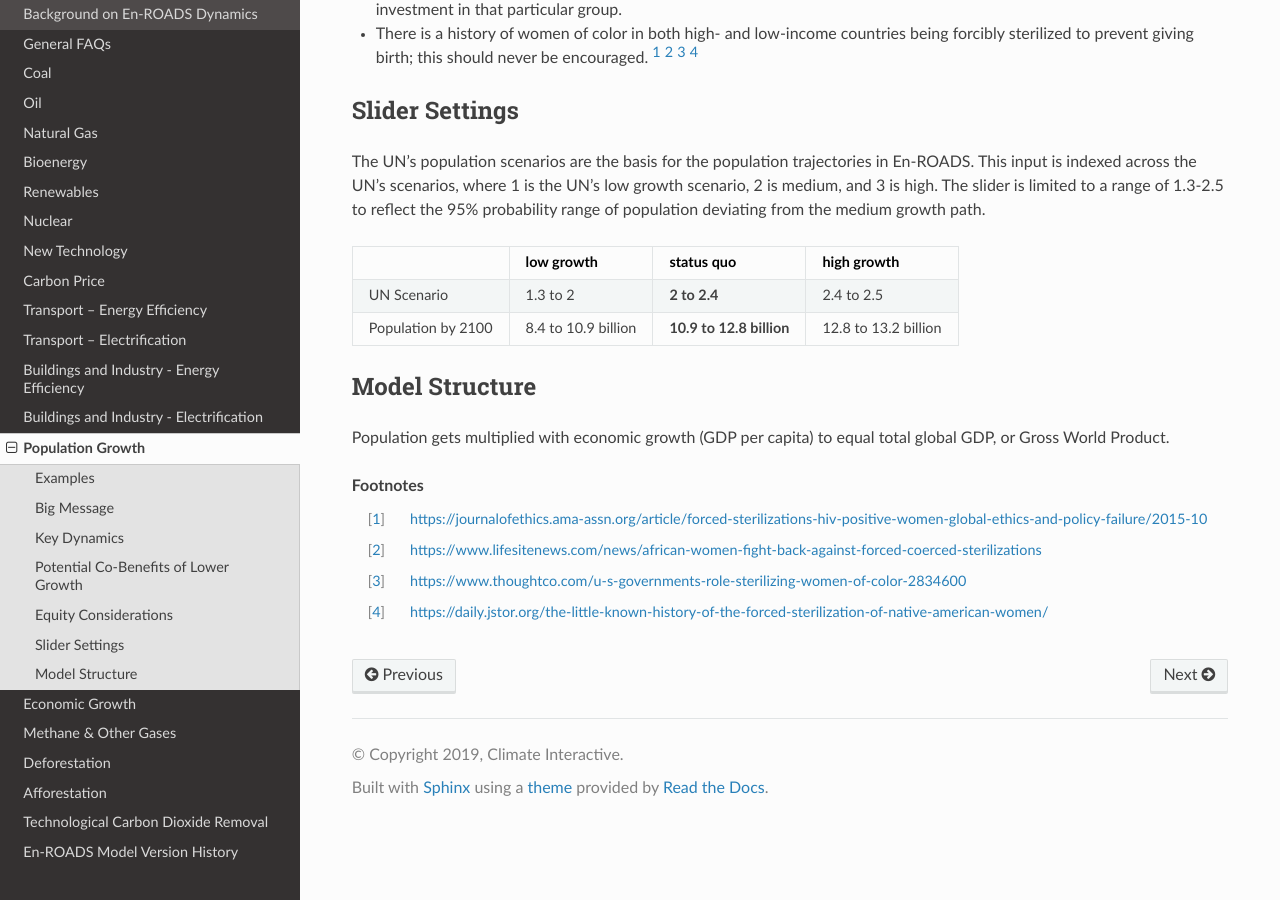
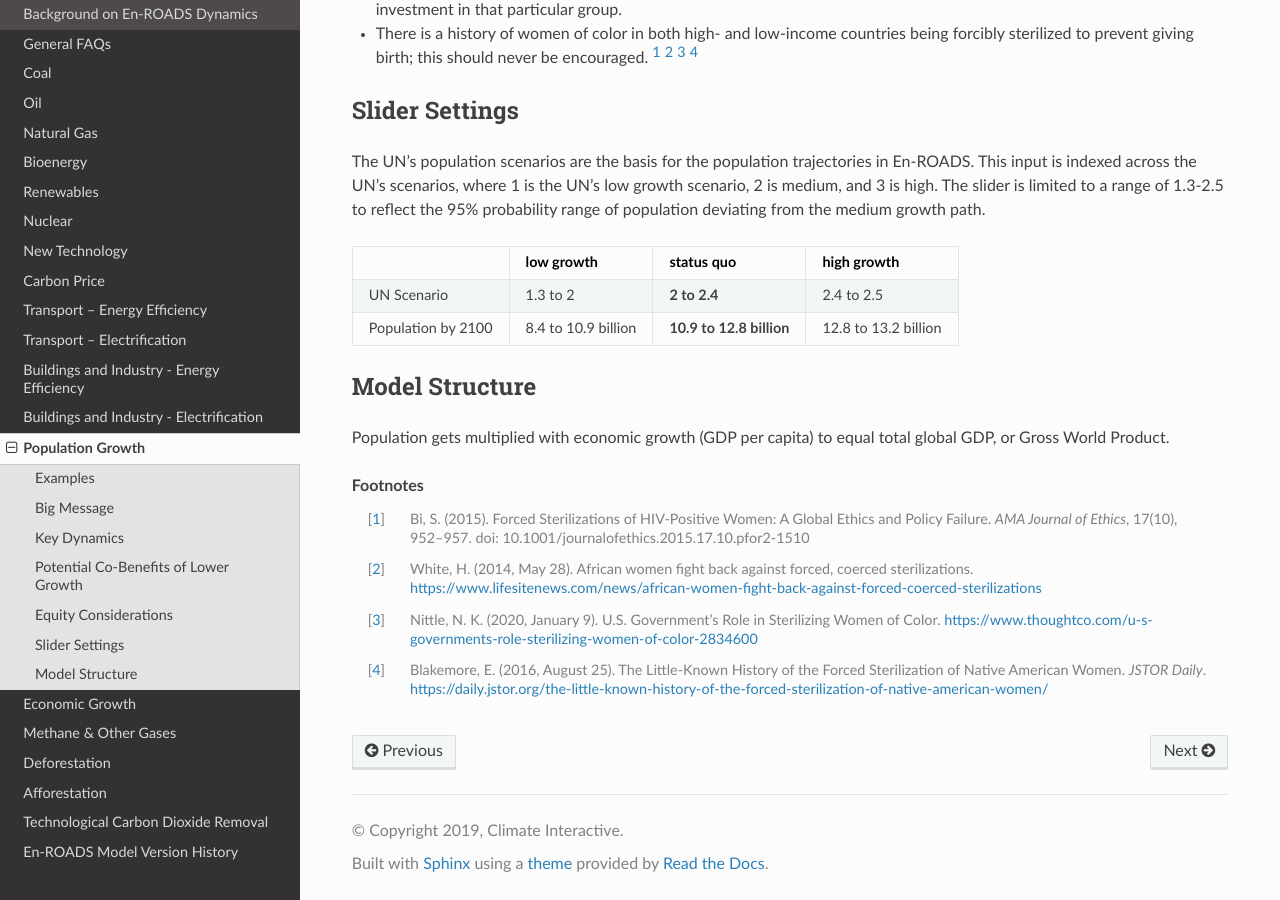
Before and after one commit to climateinteractive/enroads-guide, a Sphinx documentation site: the page built from docs/guide/population.rst, in a window 1280 px wide and 900 px high, scrolled down 955 px. Built offline with Sphinx 7.4.7 and the Read the Docs theme 2.0.0, drawn with Linux system fonts in a browser that asks for light colours.

Commit message:
APA citations for nuclear, b&i elec, pop growth, econ growth, and deforestation

```diff
--- a/docs/guide/buildings_elec.rst
+++ b/docs/guide/buildings_elec.rst
@@ -57,7 +57,7 @@ This input affects climate outcomes through two pathways:
 
 .. rubric:: Footnotes
 
-.. [#buildingselecfn1] https://www.who.int/airpollution/household/health-impacts/en/
+.. [#buildingselecfn1] World Health Organization. (2018, May 7). Household air pollution: Health impacts. https://www.who.int/airpollution/household/health-impacts/en/
 
 .. SUBSTITUTIONS SECTION
 
--- a/docs/guide/deforestation.rst
+++ b/docs/guide/deforestation.rst
@@ -51,8 +51,8 @@ Emissions from deforestation stay level in the Business as Usual scenario to ref
 
 .. rubric:: Footnotes
 
-.. [#deforestationfn1] https://www.nationalgeographic.com/culture/2019/05/millions-india-indigenous-people-face-eviction-from-forests/
-.. [#deforestationfn2] https://unpo.org/article/20563
+.. [#deforestationfn1] Salopek, P. (2019, May 16). Millions of indigenous people face eviction from their forest homes. *National Geographic*. https://www.nationalgeographic.com/culture/2019/05/millions-india-indigenous-people-face-eviction-from-forests/
+.. [#deforestationfn2] Mwijuke, G. (2018, January 12). Batwa of Uganda mired in extreme poverty. *Chwezitraveller*. https://www.chwezitraveller.com/featured/batwa-ugandas-conservation-refugees-mired-in-extreme-poverty/
 
 .. SUBSTITUTIONS SECTION
 
--- a/docs/guide/econ_growth.rst
+++ b/docs/guide/econ_growth.rst
@@ -48,7 +48,7 @@ Whereas, in the real world, there would be feedbacks to economic growth from ene
 
 .. rubric:: Footnotes
 
-.. [#econgrowthfn1] https://doi.org/10.1016/j.socscimed.2017.03.029
+.. [#econgrowthfn1] Ruckert, A., & Labonté, R. (2017). Health inequities in the age of austerity: The need for social protection policies. *Social Science & Medicine, 187*, 306–311. https://doi.org/10.1016/j.socscimed.2017.03.029
 
 .. SUBSTITUTIONS SECTION
 
--- a/docs/guide/nuclear.rst
+++ b/docs/guide/nuclear.rst
@@ -64,8 +64,8 @@ This sector tracks several stages of nuclear power plants, or energy supply capa
 
 .. rubric:: Footnotes
 
-.. [#nuclearfn1] https://www.ucsusa.org/clean-energy/energy-water-use/water-energy-electricity-nuclear
-.. [#nuclearfn2] https://doi.org/10.3390/ijerph13070700
+.. [#nuclearfn1] Union of Concerned Scientists. (2013, July). How it Works: Water for Nuclear. https://www.ucsusa.org/resources/water-nuclear
+.. [#nuclearfn2] Kyne, D., & Bolin, B. (2016). Emerging Environmental Justice Issues in Nuclear Power and Radioactive Contamination. *International Journal of Environmental Research and Public Health*, 13(7), 700. https://doi.org/10.3390/ijerph13070700
 
 .. SUBSTITUTIONS SECTION
 
--- a/docs/guide/population.rst
+++ b/docs/guide/population.rst
@@ -54,10 +54,10 @@ Population gets multiplied with economic growth (GDP per capita) to equal total
 
 .. rubric:: Footnotes
 
-.. [#popgrowthfn1] https://journalofethics.ama-assn.org/article/forced-sterilizations-hiv-positive-women-global-ethics-and-policy-failure/2015-10
-.. [#popgrowthfn2] https://www.lifesitenews.com/news/african-women-fight-back-against-forced-coerced-sterilizations
-.. [#popgrowthfn3] https://www.thoughtco.com/u-s-governments-role-sterilizing-women-of-color-2834600
-.. [#popgrowthfn4] https://daily.jstor.org/the-little-known-history-of-the-forced-sterilization-of-native-american-women/
+.. [#popgrowthfn1] Bi, S. (2015). Forced Sterilizations of HIV-Positive Women: A Global Ethics and Policy Failure. *AMA Journal of Ethics*, 17(10), 952–957. doi: 10.1001/journalofethics.2015.17.10.pfor2-1510
+.. [#popgrowthfn2] White, H. (2014, May 28). African women fight back against forced, coerced sterilizations. https://www.lifesitenews.com/news/african-women-fight-back-against-forced-coerced-sterilizations
+.. [#popgrowthfn3] Nittle, N. K. (2020, January 9). U.S. Government's Role in Sterilizing Women of Color. https://www.thoughtco.com/u-s-governments-role-sterilizing-women-of-color-2834600
+.. [#popgrowthfn4] Blakemore, E. (2016, August 25). The Little-Known History of the Forced Sterilization of Native American Women. *JSTOR Daily*. https://daily.jstor.org/the-little-known-history-of-the-forced-sterilization-of-native-american-women/
 
 
 .. SUBSTITUTIONS SECTION
```
